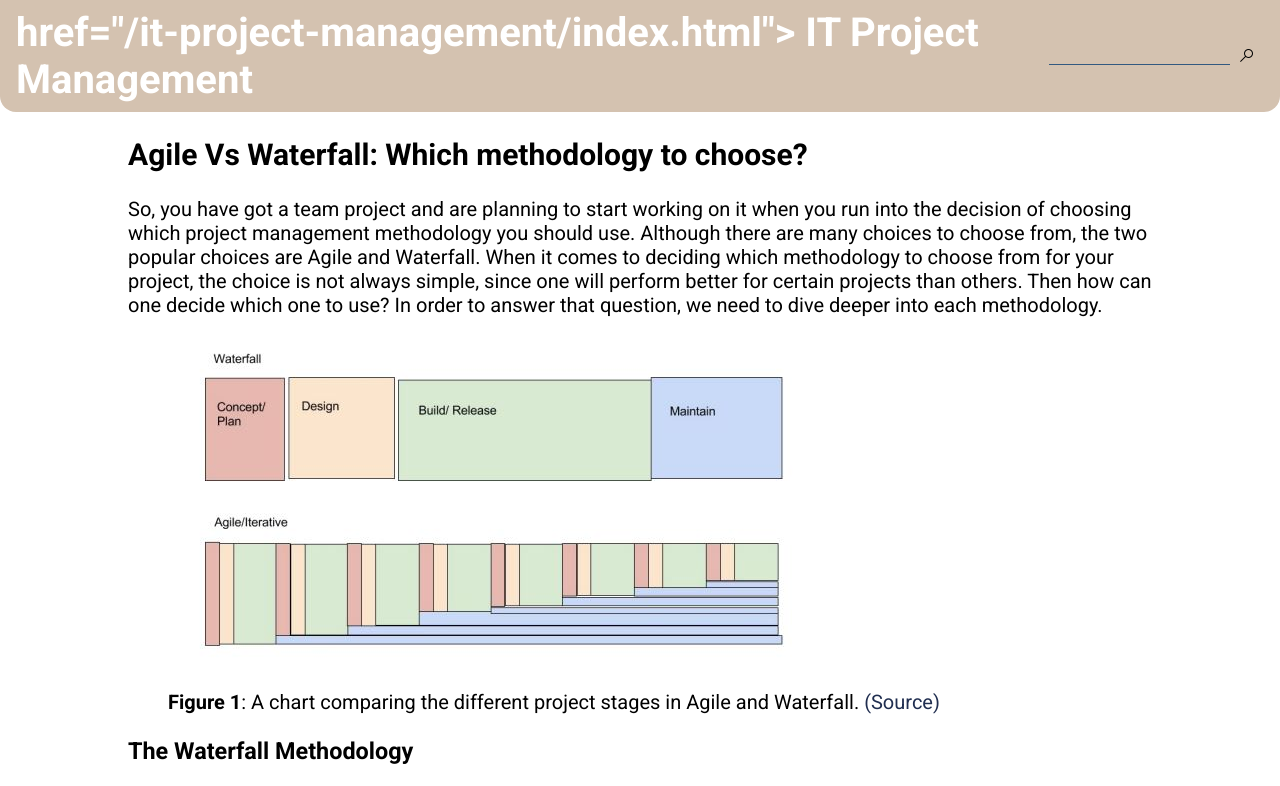
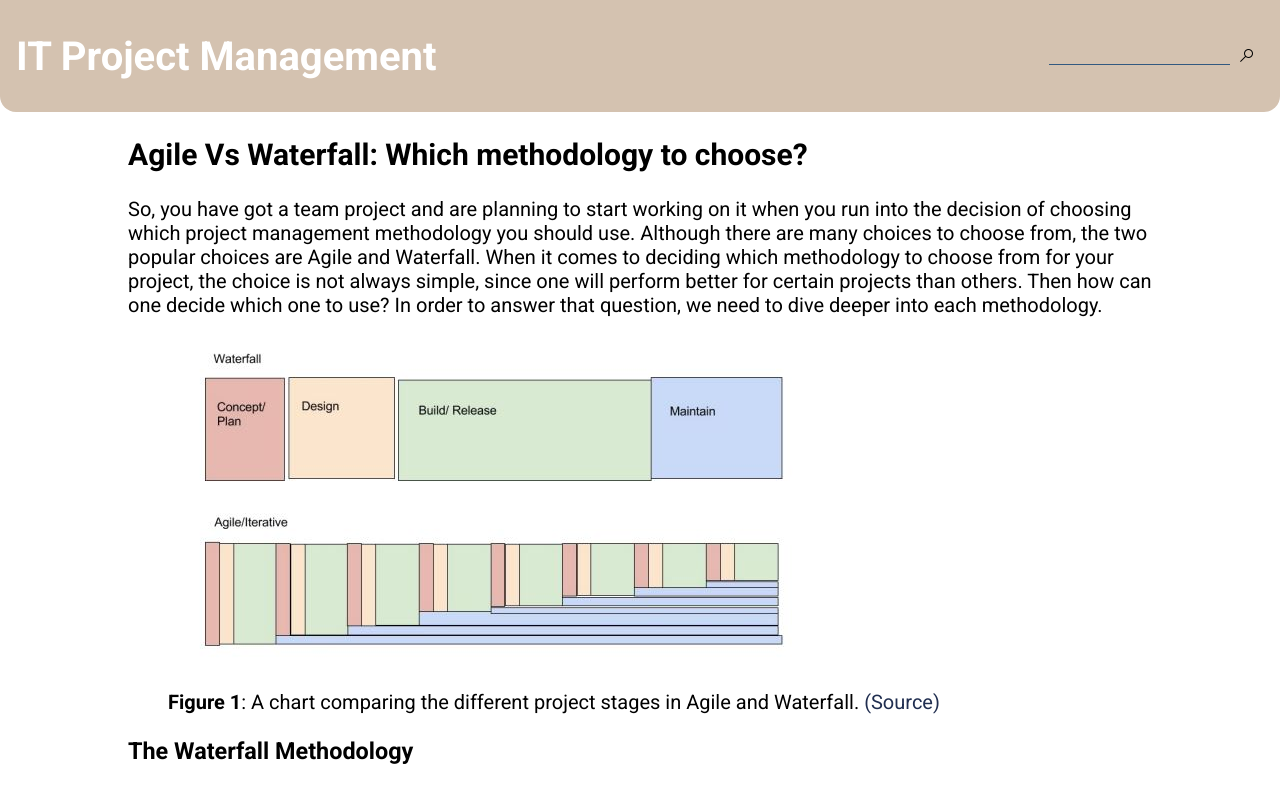
Before and after one commit to KalebWithAK/it-project-management, a plain HTML site: page pages/agile-vs-waterfall.html in a window 1280 px wide. Shown: the top 786 px of the page. Drawn offline with Linux system fonts and the light colour scheme; files whose address does not match are found by name.

Commit message:
fixed h1

```diff
--- a/pages/agile-vs-waterfall.html
+++ b/pages/agile-vs-waterfall.html
@@ -16,7 +16,7 @@
 
 <body>
     <header>
-        <h1> href="/it-project-management/index.html">
+        <h1>
             <a href="/it-project-management/index.html">IT Project Management</a>
         </h1>
 
```
